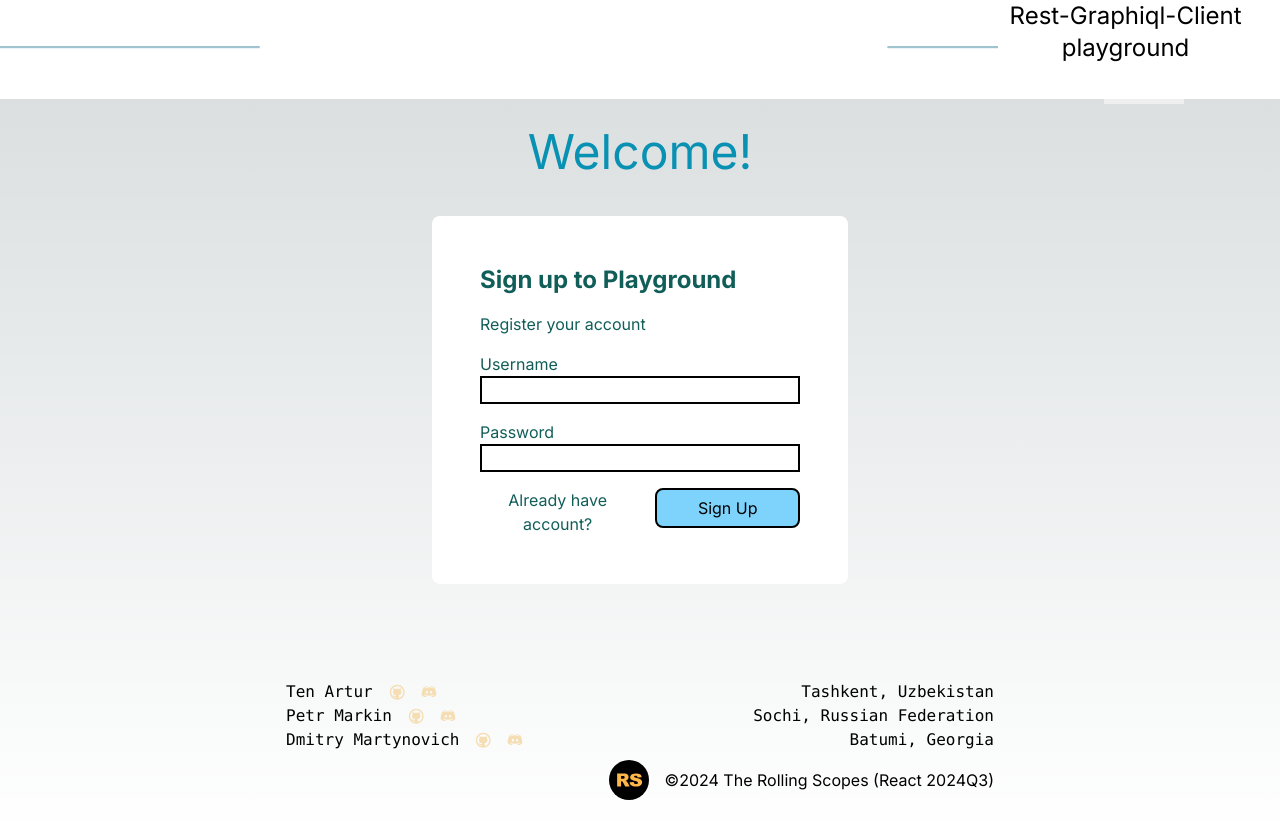
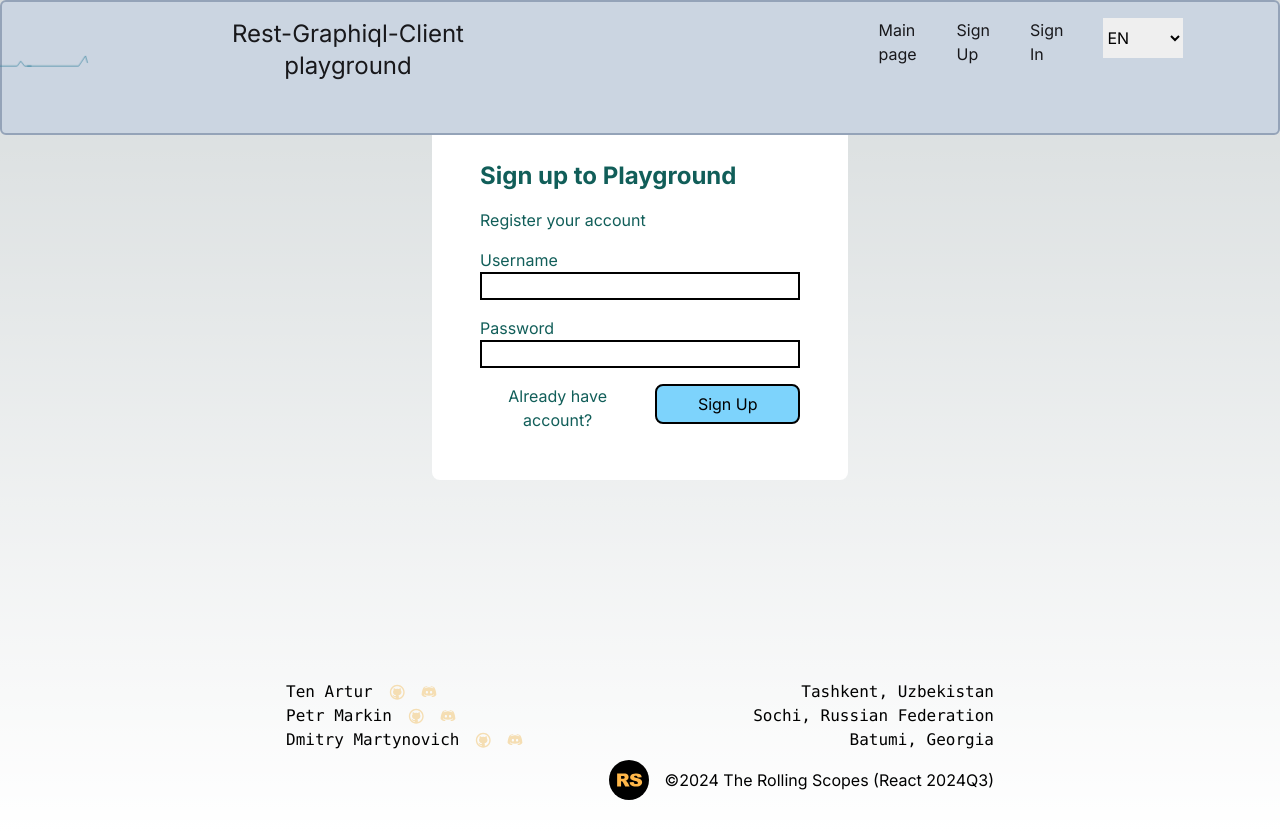
Before and after one commit to qoolebyaqa/REST-GraphiQL-Client, a Next.js app: page /en/auth in a window 1280 px wide. Built offline with nearby package versions, Linux system fonts and the light colour scheme; no server answers.

Commit message:
fix: change styles for fixed header

```diff
--- a/app/[locale]/[method]/layout.tsx
+++ b/app/[locale]/[method]/layout.tsx
@@ -1,4 +1,5 @@
 import ButtonLogout from '@/components/Auth/ButtonLogout';
+import Header from '@/components/Header';
 import LangSwitcher from '@/components/LangSwitcher';
 import { Link } from '@/navigation';
 import { useTranslations } from 'next-intl';
@@ -10,10 +11,11 @@ export default function RootLayout({
 }>) {
   const t = useTranslations('Nav');
   return (
-    <main className="flex flex-col items-center justify-between p-4  pt-16 h-[82vh]">
-      <div className="flex gap-10 justify-end fixed bg-white p-4 border-2 rounded-md w-full">
-        <nav>
-          <ul className="flex justify-around gap-10">
+    <main className="flex flex-col items-center justify-between px-4">
+      <div className="flex gap-10 fixed bg-slate-300 p-4 border-2 justify-between border-slate-400 rounded-md w-full">
+        <nav className='flex justify-between gap-96'>
+          <Header />
+          <ul className="flex justify-around gap-10  text-zinc-900">
             <li>
               <Link href='/' className='hover:text-cyan-600 transition-all duration-300'>{t('gotoMain')}</Link>
             </li>
--- a/app/[locale]/auth/layout.tsx
+++ b/app/[locale]/auth/layout.tsx
@@ -1,3 +1,4 @@
+import Header from '@/components/Header';
 import LangSwitcher from '@/components/LangSwitcher';
 import { Link } from '@/navigation';
 import { useTranslations } from 'next-intl';
@@ -9,9 +10,11 @@ export default function RootLayout({
 }>) {
   const t = useTranslations('Auth')
   return (
-    <main className="flex flex-col items-center justify-between p-4 mb-20 pt-16 h-[75vh]">
-        <nav className='self-end pr-[80px]'>
-          <ul className="flex justify-around gap-10">
+    <main className="flex flex-col items-center justify-between px-4 mb-20 h-[75vh]">
+      <div className="flex gap-10 fixed bg-slate-300 p-4 border-2 justify-between border-slate-400 rounded-md w-full">
+        <nav className='flex justify-between gap-96 pr-[80px]'>
+          <Header />
+          <ul className="flex justify-around gap-10  text-zinc-900">
             <li>
               <Link href='/' className='hover:text-cyan-600 transition-all duration-300'>{t('gotoMain')}</Link>
             </li>
@@ -26,6 +29,7 @@ export default function RootLayout({
             </li>
           </ul>
         </nav>
+      </div>
       {children}
     </main>
   );
--- a/app/[locale]/globals.css
+++ b/app/[locale]/globals.css
@@ -91,8 +91,7 @@ body {
 
 .ekg__svg {
   height: 60px;
-  width: 1440px;
-  margin:0 -1.7rem;
+  margin: 0 -1.7rem;
 }
 .ekg {
   opacity:1;
--- a/app/[locale]/layout.tsx
+++ b/app/[locale]/layout.tsx
@@ -3,45 +3,16 @@ import { getMessages } from 'next-intl/server';
 import './globals.css';
 import Footer from '@/components/Footer/Footer';
 
-
 export default async function RootLayout({
   children,
-  params: { locale }
 }: Readonly<{
   children: React.ReactNode;
-  params: {locale: string}
 }>) {
   const messages = await getMessages();
   return (
-      <NextIntlClientProvider messages={messages}>
-        <header className='flex gap-6 items-center fixed bg-white w-full'>
-        <svg
-          version="1.1"
-          id="Layer_1"
-          xmlns="http://www.w3.org/2000/svg"
-          xmlnsXlink="http://www.w3.org/1999/xlink"
-          viewBox="-466.4 259.6 280.2 47.3"
-          enableBackground="new -466.4 259.6 280.2 47.3"
-          xmlSpace="preserve"
-          className='ekg__svg'
-        >
-          <polyline
-            fill="none"
-            stroke="#4289A3"
-            className="ekg"
-            strokeWidth="1"
-            strokeLinecap="square"
-            strokeMiterlimit="14"
-            points="-885.4,281
-	-436,281 -435.3,280.6 -431.5,275.2 -426.9,281 -418.9,281 -423.9,281 -363.2,281 -355.2,269 -345.2,303 -335.2,263 -325.2,291
-	-319.2,281 256.2,281 "
-          />
-        </svg>
-        <h2 className="text-center text-2xl pr-6 pb-[35px]">
-          {locale === 'en' ? 'Rest-Graphiql-Client playground' : 'Платформа - Rest-Graphiql-Client'}
-        </h2></header>
-        {children}
-        <Footer />
-      </NextIntlClientProvider>
+    <NextIntlClientProvider messages={messages}>
+      {children}
+      <Footer />
+    </NextIntlClientProvider>
   );
 }
--- a/app/[locale]/page.tsx
+++ b/app/[locale]/page.tsx
@@ -1,13 +1,43 @@
 import GetStarted from '@/components/GetStarted';
 import LangSwitcher from '@/components/LangSwitcher';
-import { useTranslations } from 'next-intl';
+import { useLocale, useTranslations } from 'next-intl';
 import Image from 'next/image';
 
 export default function Home() {
-
+  const locale = useLocale();
   const t = useTranslations('Main');
   return (
-    <main className="flex h-[80vh] flex-col items-center justify-between px-24 pt-36">
+    <main className="flex flex-col items-center justify-between px-24 pt-10 mb-40">
+      <div className="flex gap-6 items-center w-full text-white">
+        <svg
+          version="1.1"
+          id="Layer_1"
+          xmlns="http://www.w3.org/2000/svg"
+          xmlnsXlink="http://www.w3.org/1999/xlink"
+          viewBox="-466.4 259.6 280.2 47.3"
+          enableBackground="new -466.4 259.6 280.2 47.3"
+          xmlSpace="preserve"
+          className="ekg__svg"
+          width="1440px"
+        >
+          <polyline
+            fill="none"
+            stroke="#4289A3"
+            className="ekg"
+            strokeWidth="1"
+            strokeLinecap="square"
+            strokeMiterlimit="14"
+            points="-905.4,281
+-436,281 -435.3,280.6 -431.5,275.2 -426.9,281 -418.9,281 -423.9,281 -363.2,281 -355.2,269 -345.2,303 -335.2,263 -325.2,291
+-319.2,281 256.2,281 "
+          />
+        </svg>
+        <h2 className="text-center text-2xl pr-6 pb-[35px]">
+          {locale === 'en'
+            ? 'Rest-Graphiql-Client playground'
+            : 'Платформа - Rest-Graphiql-Client'}
+        </h2>
+      </div>
       <div className="w-full max-w-5xl items-center flex-col gap-40 justify-between font-mono text-sm lg:flex">
         <div className='flex gap-20'>
         <GetStarted />
--- /dev/null
+++ b/components/Header.tsx
@@ -0,0 +1,33 @@
+import { useLocale } from "next-intl";
+
+function Header() {
+  const locale = useLocale();
+  return ( <header className='flex gap-6 items-center bg-slate-300 text-zinc-900'>
+        <svg
+          version="1.1"
+          id="Layer_1"
+          xmlns="http://www.w3.org/2000/svg"
+          xmlnsXlink="http://www.w3.org/1999/xlink"
+          viewBox="-466.4 259.6 280.2 47.3"
+          enableBackground="new -466.4 259.6 280.2 47.3"
+          xmlSpace="preserve"
+          className='ekg__svg'
+        >
+          <polyline
+            fill="none"
+            stroke="#4289A3"
+            className="ekg"
+            strokeWidth="1"
+            strokeLinecap="square"
+            strokeMiterlimit="14"
+            points="-705.4,281
+	-436,281 -435.3,280.6 -431.5,275.2 -426.9,281 -418.9,281 -423.9,281 -363.2,281 -355.2,269 -345.2,303 -335.2,263 -325.2,291
+	-319.2,281 -56.2,281 "
+          />
+        </svg>
+        <h2 className="text-center text-2xl pr-6 pb-[35px]">
+          {locale === 'en' ? 'Rest-Graphiql-Client playground' : 'Платформа - Rest-Graphiql-Client'}
+        </h2></header> );
+}
+
+export default Header;
```
